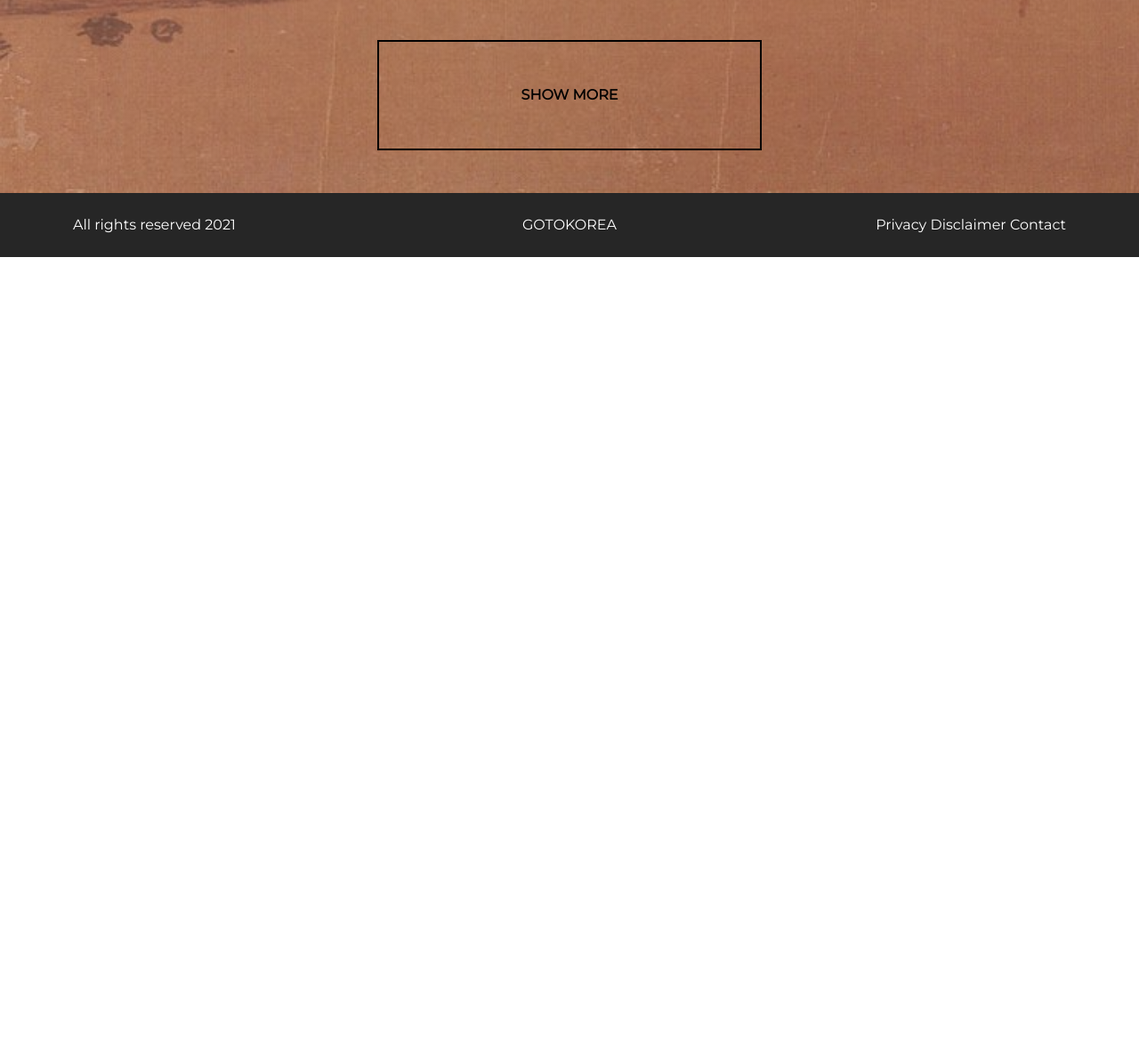
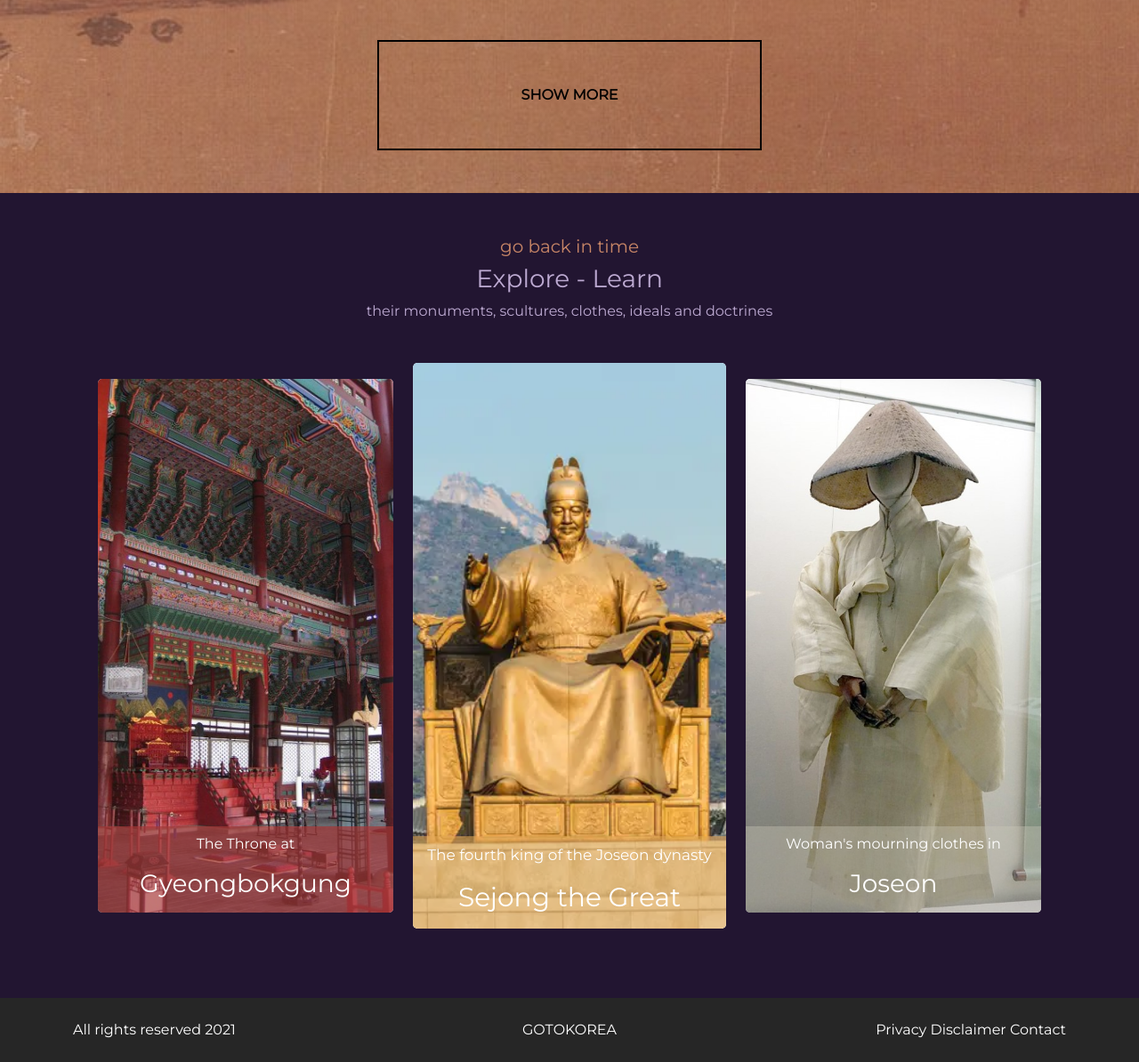
Before and after one commit to santi-san/go-to-korea, a plain HTML site: page index.html in a window 1280 px wide. Shown: the part 3008-4202 px from the top of the page at 89% size. Before the commit the page ends 3297 px from the top, so only its background shows below. Drawn offline with nearby package versions, Linux system fonts and the light colour scheme; a web font is replaced by a local one.

Commit message:
explore gallery

```diff
--- a/css/styles.css
+++ b/css/styles.css
@@ -254,6 +254,34 @@ section{
   color: #c88667;
 }
 
+
+
+/******************3rd SECTIOn*******************************/
+#gallery{
+  background: #221531;
+}
+
+#gallery > div > div{
+  color: #bdaad2
+}
+.card-image{
+  max-height: 600px;
+  max-width: 20.75rem !important;
+  min-width: 18.75rem;
+  border: none;
+  -webkit-transition: all .5s ease-in-out;
+  transition: all .5s ease-in-out;
+}
+.card-image:hover,.card-image:nth-child(2):hover{
+  transform: scale(1.1);
+}
+.card-image:nth-child(2){
+  transform: scale(1.06);
+}
+.img-fluid-new{
+  height: 100%;
+  object-fit: cover;
+}
 footer{
     background: #262626;
     color: white;
--- a/index.html
+++ b/index.html
@@ -58,7 +58,7 @@
             </div>
         </div>
     </header>
-    <main >
+    <main>
         <section id="explore" class="py-5">
             <div class="text-center">
                 <h5>The last dynastic kingdom of Korea</h5>
@@ -113,6 +113,42 @@
                 <button class="btn-new">SHOW MORE</button>
             </div>
         </section>
+        <section id="gallery">
+            <div class="container py-5">
+                <div class="text-center">
+                    <h5 class="muted">go back in time</h5>
+                    <h3>Explore - Learn</h3>
+                    <p>their monuments, scultures, clothes, ideals and doctrines</p>
+                </div>
+
+                <div class="row justify-content-center pt-5">
+                    <div class="card overflow-hidden rounded-3 card-image p-0 text-white mb-5 mx-3 col-12 col-sm-6 col-md-4 col-lg-4">
+                        <img class="img-fluid-new" src="./img/Gyeongbokgung.jpg" alt="">
+                            <div style=" position: absolute;bottom: 0;left: 0;right: 0;background: #a73736ad;" class="d-flex flex-column align-items-center py-2 ">
+                            <p>The Throne at</p>
+                            <h3 class=" text-center">Gyeongbokgung</h3>
+                        </div>
+                    </div>
+                    <div class="card overflow-hidden rounded-3 card-image p-0 text-dark mb-5 mx-3 col-12 col-sm-6 col-md-4 col-lg-4">
+                        <img class="img-fluid-new" src="./img/Sejong.png" alt="">
+                            <div style=" position: absolute;bottom: 0;left: 0;right: 0;background: #e6aa5694;" class="d-flex text-white flex-column align-items-center py-2 ">
+                            <p>The fourth king of the Joseon dynasty</p>
+                            <h3 class=" text-center">Sejong the Great </h3>
+                        </div>
+
+                    </div>
+                    <div class="card overflow-hidden rounded-3 card-image p-0 text-dark mb-5 mx-3 col-12 col-sm-6 col-md-4 col-lg-4">
+                        <img class="img-fluid-new" src="./img/mourning.jpg" alt="">
+                            <div style=" position: absolute;bottom: 0;left: 0;right: 0;background: #c9c6b763;" class="d-flex text-white flex-column align-items-center py-2 ">
+                            <p>Woman's mourning clothes in</p>
+                            <h3 class=" text-center">Joseon</h3>
+                        </div>
+
+                    </div>
+            </div>
+            </div>
+
+        </section>
     </main>
     <footer>
         <div class="container py-4">
```
Also changed, not shown: img/Gyeongbokgung.jpg (added), img/Sejong.png (added), img/mourning.jpg (added), img/queen1.png (deleted), img/video-play-icon.png (deleted).
